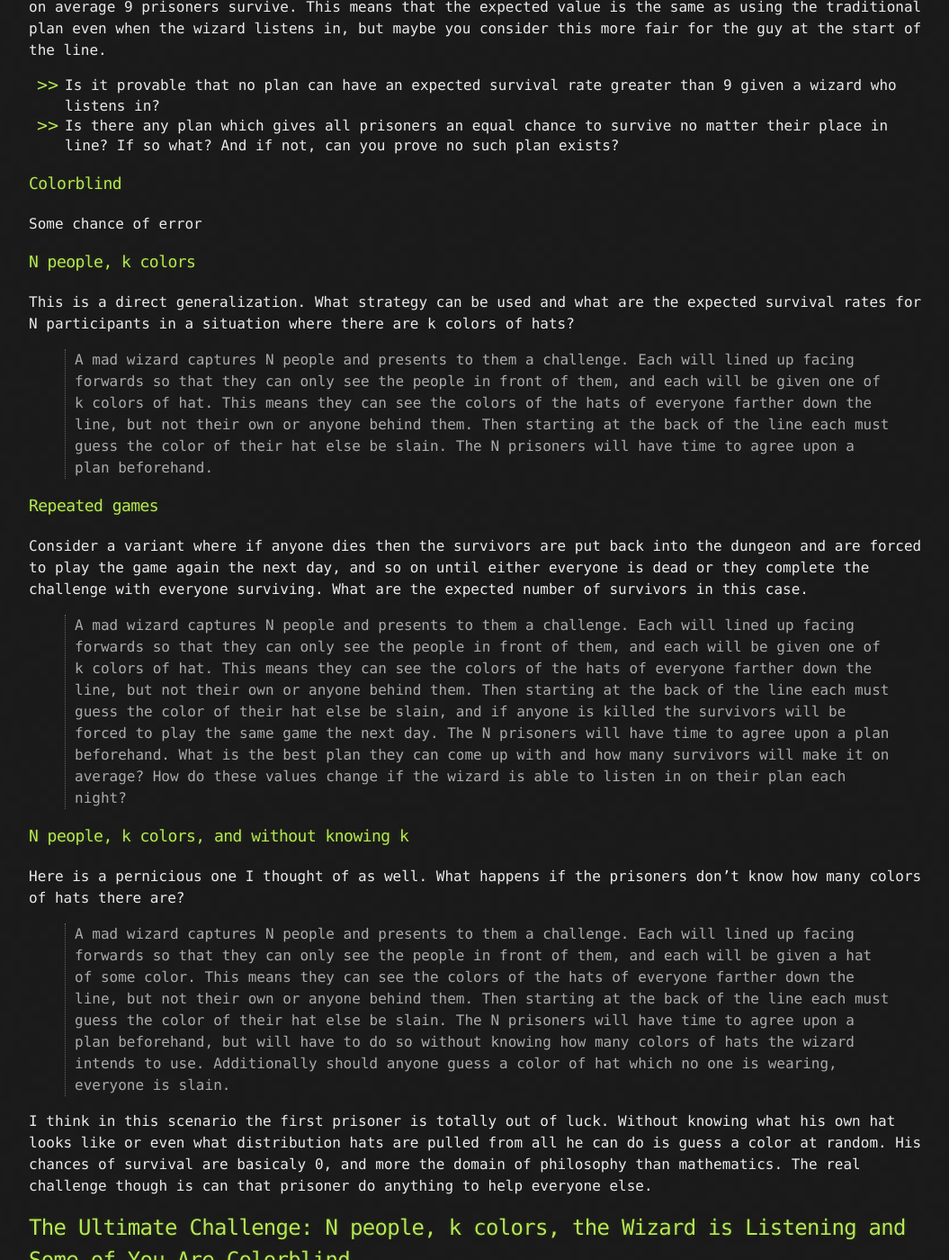
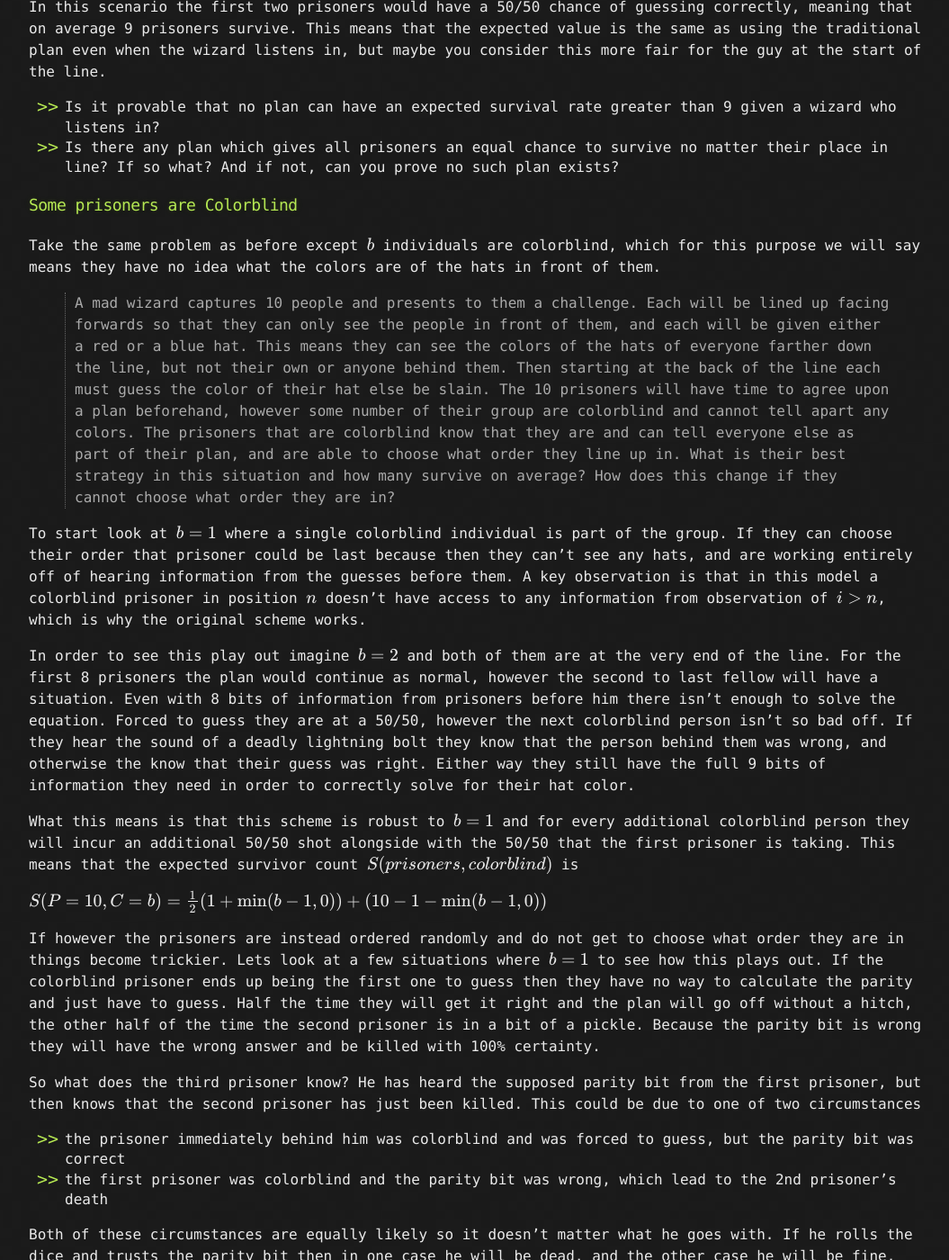
Before and after one commit to CodyEthanJordan/CodyEthanJordan.github.io, a Jekyll site: the page built from _posts/2020-10-04-threeColorHats.md, in a window 1280 px wide and 1400 px high, scrolled down 3764 px. Shown: the whole window at 90% size, without its empty margins (108-1163 px from the left). Built offline with Jekyll 4.4.1, drawn with Linux system fonts in a browser that asks for light colours; formulas are drawn with MathJax 3; a script that is not in the unit is left out; some of the changed text lies outside the part shown.

Commit message:
Considering colored hats with people who can't see color

```diff
--- a/_posts/2020-10-04-threeColorHats.md
+++ b/_posts/2020-10-04-threeColorHats.md
@@ -9,12 +9,12 @@ mathjax: true
 
 Continuing the long tradition of mathematicians and computer scientists fantasizing about being kidnapped by supranatural forces I was looking at the ten hats riddle the other day. If you haven't seen it before there is a version under [Induction puzzles on Wikipedia](https://en.wikipedia.org/wiki/Induction_puzzles#Ten-Hat_Variant) as well as a [fun animated version](https://www.youtube.com/watch?v=N5vJSNXPEwA) by Ted-Ed. Overall the riddle asks a group to create a strategy given the following situation
 
-> A mad wizard captures 10 people and presents to them a challenge. Each will lined up facing forwards so that they can only see the people in front of them, and each will be given either a red or a blue hat. This means they can see the colors of the hats of everyone farther down the line, but not their own or anyone behind them. Then starting at the back of the line each must guess the color of their hat else be slain. The 10 prisoners will have time to agree upon a plan beforehand.
+> A mad wizard captures 10 people and presents to them a challenge. Each will be lined up facing forwards so that they can only see the people in front of them, and each will be given either a red or a blue hat. This means they can see the colors of the hats of everyone farther down the line, but not their own or anyone behind them. Then starting at the back of the line each must guess the color of their hat else be slain. The 10 prisoners will have time to agree upon a plan beforehand.
 
 > What is the best strategy they can come up with to win this challenge?
 
 
-Give that as a starting point, what could they do if instead the wizard's challenge had 3 colors of hat?
+Give that as a starting point, what could they do if instead the wizard's challenge had 3 colors of hat? After this we build up towards the ultimate challenge, the N-person k-color hat challenge where the wizard is listening to your plan and some of you are colorblind.
 
 
 ### Analyzing The Two-Color Answer
@@ -44,7 +44,7 @@ So with two possibilities in order to have absolute certainty of his own hat col
 
 So what if there were three colors of hat?
 
-> A mad wizard captures 10 people and presents to them a challenge. Each will lined up facing forwards so that they can only see the people in front of them, and each will be given either a red, blue, or green hat. This means they can see the colors of the hats of everyone farther down the line, but not their own or anyone behind them. Then starting at the back of the line each must guess the color of their hat else be slain. The 10 prisoners will have time to agree upon a plan beforehand. What is their best plan and their chances of survival?
+> A mad wizard captures 10 people and presents to them a challenge. Each will be lined up facing forwards so that they can only see the people in front of them, and each will be given a red, blue, or green hat. This means they can see the colors of the hats of everyone farther down the line, but not their own or anyone behind them. Then starting at the back of the line each must guess the color of their hat else be slain. The 10 prisoners will have time to agree upon a plan beforehand. What is their best plan and their chances of survival?
 
 
 To solve this one lets generalize the idea of counting if there an odd or even number of blue hats to instead use modular arithmetic. So in the two color variant say the following is agreed upon
@@ -82,7 +82,7 @@ Lets look at a few ways that the riddle could be expanded for fun.
 
 Lets say in this variant the evil wizard uses his scrying orb to listen in on your plan, and can use this information in order to choose the distribution of hats.
 
-> A mad wizard captures 10 people and presents to them a challenge. Each will lined up facing forwards so that they can only see the people in front of them, and each will be given either a red or a blue hat. This means they can see the colors of the hats of everyone farther down the line, but not their own or anyone behind them. Then starting at the back of the line each must guess the color of their hat else be slain. The 10 prisoners will have time to agree upon a plan beforehand, however the wizard is listening in and will know this plan as well. Given that the wizard can choose the distribution of the hats the day of the challenge what is strategy that maximizes how many escape on average? How does this affect the person at the front of the line, and are there any alternative plans which counter the wizard's advantage?
+> A mad wizard captures 10 people and presents to them a challenge. Each will be lined up facing forwards so that they can only see the people in front of them, and each will be given either a red or a blue hat. This means they can see the colors of the hats of everyone farther down the line, but not their own or anyone behind them. Then starting at the back of the line each must guess the color of their hat else be slain. The 10 prisoners will have time to agree upon a plan beforehand, however the wizard is listening in and will know this plan as well. Given that the wizard can choose the distribution of the hats the day of the challenge what is strategy that maximizes how many escape on average? How does this affect the person at the front of the line, and are there any alternative plans which counter the wizard's advantage?
 
 
 So in general if they use the same plan as before the 9 prisoners at the end of the line still have the same 100% chance to guess correctly, however the first prisoner is dead. Because the wizard knows what scheme (deterministic computable function) he is going to use to make his guess, the wizard can simply choose the opposite color and guarantee his demise. In general whatever function the prisoners agree on will need to be deterministic because they won't have any way to communicate during the test and will need a solid plan in order to do better the chance.
@@ -98,30 +98,57 @@ In this scenario the first two prisoners would have a 50/50 chance of guessing c
 - Is there any plan which gives all prisoners an equal chance to survive no matter their place in line? If so what? And if not, can you prove no such plan exists?
 
 
-### Colorblind
+### Some prisoners are Colorblind
 
-Some chance of error
+Take the same problem as before except $b$ individuals are colorblind, which for this purpose we will say means they have no idea what the colors are of the hats in front of them.
+
+> A mad wizard captures 10 people and presents to them a challenge. Each will be lined up facing forwards so that they can only see the people in front of them, and each will be given either a red or a blue hat. This means they can see the colors of the hats of everyone farther down the line, but not their own or anyone behind them. Then starting at the back of the line each must guess the color of their hat else be slain. The 10 prisoners will have time to agree upon a plan beforehand, however some number of their group are colorblind and cannot tell apart any colors. The prisoners that are colorblind know that they are and can tell everyone else as part of their plan, and are able to choose what order they line up in. What is their best strategy in this situation and how many survive on average? How does this change if they cannot choose what order they are in?
+
+
+To start look at $b=1$ where a single colorblind individual is part of the group. If they can choose their order that prisoner could be last because then they can't see any hats, and are working entirely off of hearing information from the guesses before them. A key observation is that in this model a colorblind prisoner in position $n$ doesn't have access to any information from observation of $i > n$, which is why the original scheme works.
+
+In order to see this play out imagine $b=2$ and both of them are at the very end of the line. For the first 8 prisoners the plan would continue as normal, however the second to last fellow will have a situation. Even with 8 bits of information from prisoners before him there isn't enough to solve the equation. Forced to guess they are at a 50/50, however the next colorblind person isn't so bad off. If they hear the sound of a deadly lightning bolt they know that the person behind them was wrong, and otherwise the know that their guess was right. Either way they still have the full 9 bits of information they need in order to correctly solve for their hat color.
+
+What this means is that this scheme is robust to $b=1$ and for every additional colorblind person they will incur an additional 50/50 shot alongside with the 50/50 that the first prisoner is taking. This means that the expected survivor count $S(prisoners, colorblind)$ is
+
+$S(P=10, C=b) = \frac{1}{2}(1 + \min(b-1, 0)) + (10 - 1 - \min(b-1,0))$
+
+If however the prisoners are instead ordered randomly and do not get to choose what order they are in things become trickier. Lets look at a few situations where $b=1$ to see how this plays out. If the colorblind prisoner ends up being the first one to guess then they have no way to calculate the parity and just have to guess. Half the time they will get it right and the plan will go off without a hitch, the other half of the time the second prisoner is in a bit of a pickle. Because the parity bit is wrong they will have the wrong answer and be killed with 100% certainty.
+
+So what does the third prisoner know? He has heard the supposed parity bit from the first prisoner, but then knows that the second prisoner has just been killed. This could be due to one of two circumstances
+
+- the prisoner immediately behind him was colorblind and was forced to guess, but the parity bit was correct
+- the first prisoner was colorblind and the parity bit was wrong, which lead to the 2nd prisoner's death
+
+Both of these circumstances are equally likely so it doesn't matter what he goes with. If he rolls the dice and trusts the parity bit then in one case he will be dead, and the other case he will be fine. Looking at the information theory this can be explained because whether or not the colorblind prisoner is first or second is again two possibilities, representing an additional bit of information which is unknown in the system. So this increases the amount of information that he requires and this depriving the third prisoner of the same certainty they would have in the original plan.
+
+From there on out things return to normal. The fourth prisoner will either hear the death of the 3rd, and thus know that the parity bit is wrong and be able to account for that, or hear that they're fine in which case the plan is still on save for the unfortunate death of the colorblind prisoner in position 2. Information theoretically this is because if prisoner 3 dies that gives out two bits of information. Putting this together the expected survivor count with a colorblind prisoner at the start $S\[colorblind\ positions=indexing\ set\](prisoners, colorblind)$ is the sum of half the time the plan working as normal despite the interference, and another half the time killing prisoner 2 automatically but then returning to normal
+
+$S\[cb={1}\](P=10, C=1) = \frac{1}{2} S(P=10) + \frac{1}{2} = \frac{1}{2} 9.5 + \frac{1}{2} (\frac{1}{2} + 0 + (10 - 2)) = 9$
+
+Whats interesting is how even being at the start of the line that doesn't affect the outcome, as the expected survival count is 9 people no matter where the colorblind prisoner is.
+
 
 ### N people, k colors
 
 This is a direct generalization. What strategy can be used and what are the expected survival rates for N participants in a situation where there are k colors of hats?
 
-> A mad wizard captures N people and presents to them a challenge. Each will lined up facing forwards so that they can only see the people in front of them, and each will be given one of k colors of hat. This means they can see the colors of the hats of everyone farther down the line, but not their own or anyone behind them. Then starting at the back of the line each must guess the color of their hat else be slain. The N prisoners will have time to agree upon a plan beforehand.
+> A mad wizard captures N people and presents to them a challenge. Each will be lined up facing forwards so that they can only see the people in front of them, and each will be given one of k colors of hat. This means they can see the colors of the hats of everyone farther down the line, but not their own or anyone behind them. Then starting at the back of the line each must guess the color of their hat else be slain. The N prisoners will have time to agree upon a plan beforehand.
 
 ### Repeated games
 
 Consider a variant where if anyone dies then the survivors are put back into the dungeon and are forced to play the game again the next day, and so on until either everyone is dead or they complete the challenge with everyone surviving. What are the expected number of survivors in this case.
 
-> A mad wizard captures N people and presents to them a challenge. Each will lined up facing forwards so that they can only see the people in front of them, and each will be given one of k colors of hat. This means they can see the colors of the hats of everyone farther down the line, but not their own or anyone behind them. Then starting at the back of the line each must guess the color of their hat else be slain, and if anyone is killed the survivors will be forced to play the same game the next day. The N prisoners will have time to agree upon a plan beforehand. What is the best plan they can come up with and how many survivors will make it on average? How do these values change if the wizard is able to listen in on their plan each night?
+> A mad wizard captures N people and presents to them a challenge. Each will be lined up facing forwards so that they can only see the people in front of them, and each will be given one of k colors of hat. This means they can see the colors of the hats of everyone farther down the line, but not their own or anyone behind them. Then starting at the back of the line each must guess the color of their hat else be slain, and if anyone is killed the survivors will be forced to play the same game the next day. The N prisoners will have time to agree upon a plan beforehand. What is the best plan they can come up with and how many survivors will make it on average? How do these values change if the wizard is able to listen in on their plan each night?
 
 ### N people, k colors, and without knowing k
 
 Here is a pernicious one I thought of as well. What happens if the prisoners don't know how many colors of hats there are?
 
-> A mad wizard captures N people and presents to them a challenge. Each will lined up facing forwards so that they can only see the people in front of them, and each will be given a hat of some color. This means they can see the colors of the hats of everyone farther down the line, but not their own or anyone behind them. Then starting at the back of the line each must guess the color of their hat else be slain. The N prisoners will have time to agree upon a plan beforehand, but will have to do so without knowing how many colors of hats the wizard intends to use. Additionally should anyone guess a color of hat which no one is wearing, everyone is slain.
+> A mad wizard captures N people and presents to them a challenge. Each will be lined up facing forwards so that they can only see the people in front of them, and each will be given a hat of some color. This means they can see the colors of the hats of everyone farther down the line, but not their own or anyone behind them. Then starting at the back of the line each must guess the color of their hat else be slain. The N prisoners will have time to agree upon a plan beforehand, but will have to do so without knowing how many colors of hats the wizard intends to use. Additionally should anyone guess a color of hat which no one is wearing, everyone is slain.
 
 
-I think in this scenario the first prisoner is totally out of luck. Without knowing what his own hat looks like or even what distribution hats are pulled from all he can do is guess a color at random. His chances of survival are basicaly 0, and more the domain of philosophy than mathematics. The real challenge though is can that prisoner do anything to help everyone else.
+I think in this scenario the first prisoner is totally out of luck. Without knowing what his own hat looks like or even what distribution hats are pulled from all he can do is guess a color at random. His chances of survival are basically 0, and more the domain of philosophy than mathematics. The real challenge though is can that prisoner do anything to help everyone else.
 
 
 ## The Ultimate Challenge: N people, k colors, the Wizard is Listening and Some of You Are Colorblind
```
